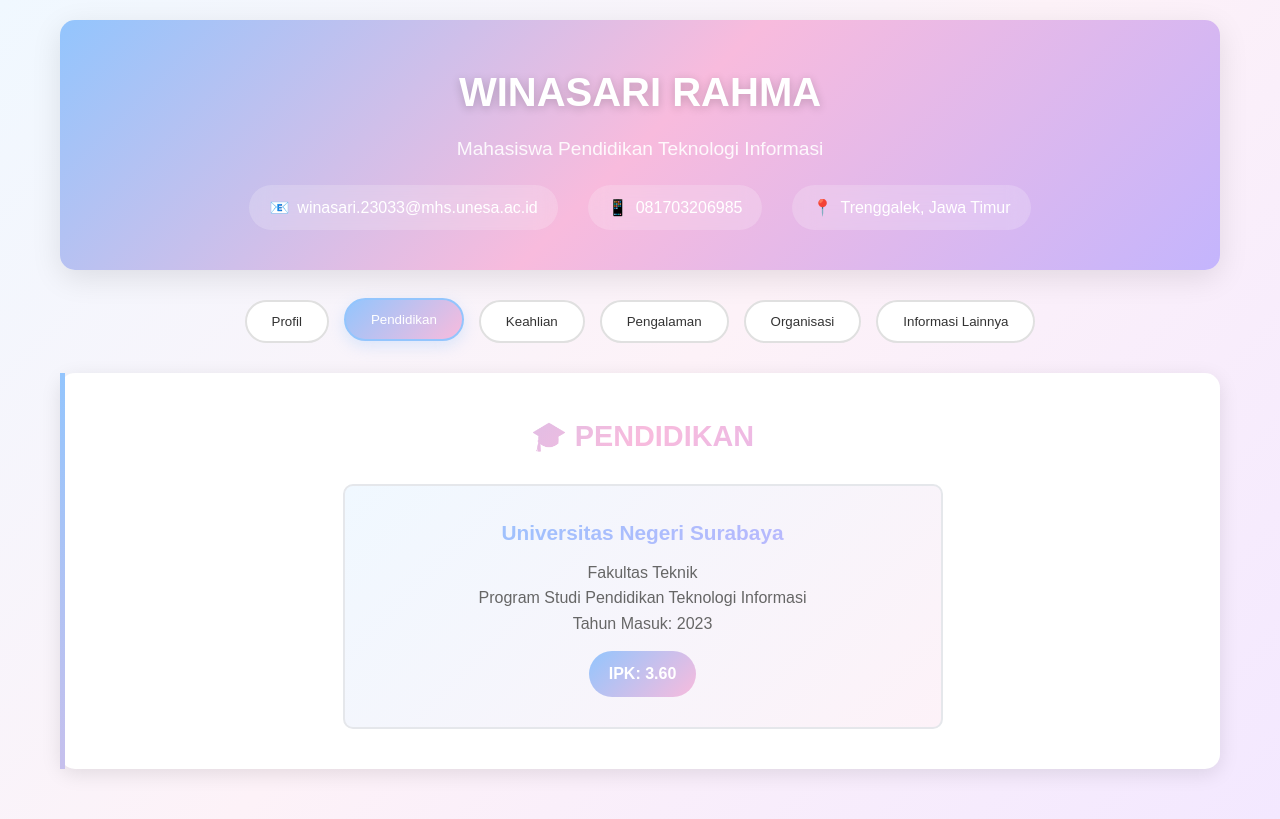
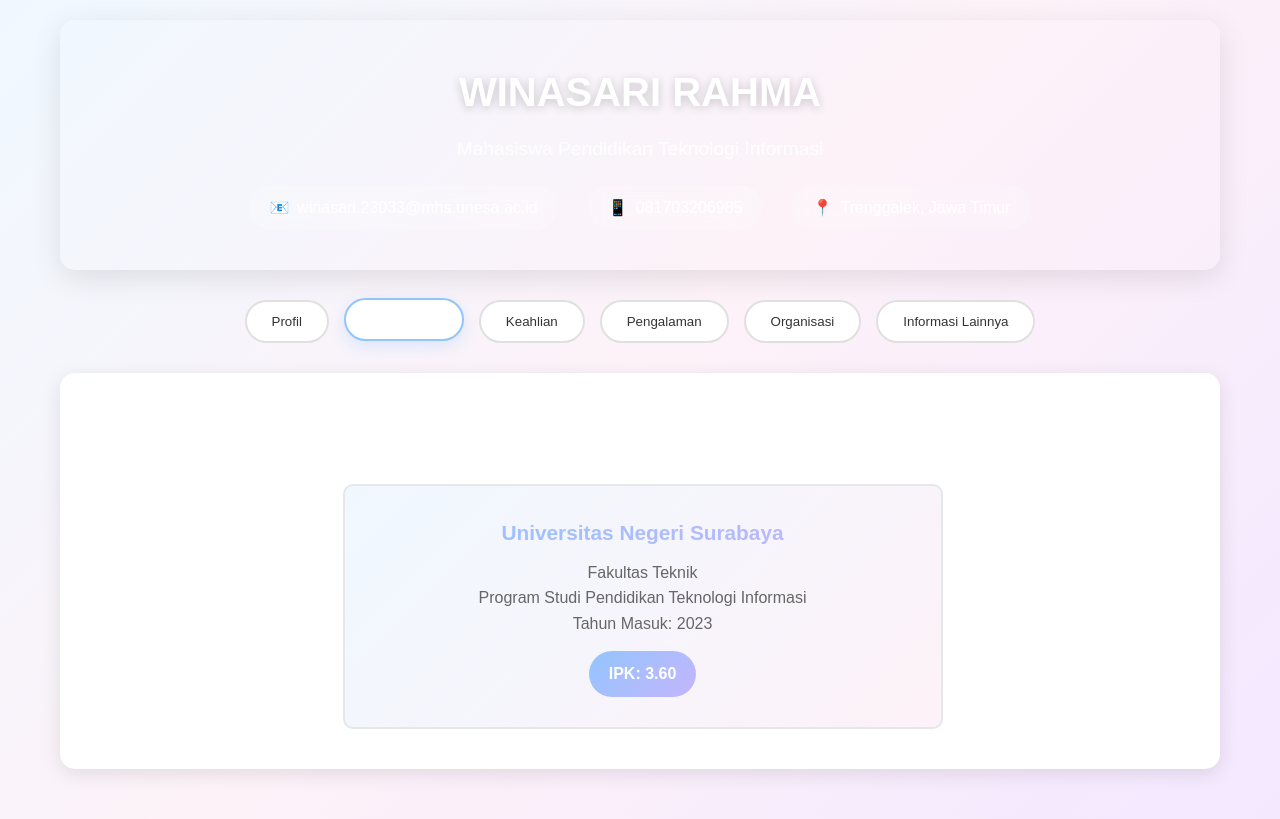
Before and after one commit to winasari23033/Portofolio, a plain HTML site: page Portofolio.html in a window 1280 px wide. Both pictures are taken after a click on the button "Pendidikan". Drawn offline with Linux system fonts and the light colour scheme.

Commit message:
Update Portofolio.html

```diff
--- a/Portofolio.html
+++ b/Portofolio.html
@@ -26,7 +26,7 @@
 
         /* Header */
         .header {
-            background: linear-gradient(135deg, #93c5fd 0%, #f8bbdd 50%, #c4b5fd 100%);
+            background: linear-gradient(135deg, #c4b5fd 100%);
             color: white;
             padding: 40px 30px;
             border-radius: 15px;
@@ -88,7 +88,7 @@
 
         .nav-btn:hover,
         .nav-btn.active {
-            background: linear-gradient(135deg, #93c5fd, #f8bbdd);
+            background: linear-gradient(135deg, #c4b5fd);
             color: white;
             border-color: #93c5fd;
             transform: translateY(-2px);
@@ -104,7 +104,7 @@
             margin-bottom: 30px;
             display: none;
             border-left: 5px solid transparent;
-            border-image: linear-gradient(135deg, #93c5fd, #f8bbdd, #c4b5fd) 1;
+            border-image: linear-gradient(135deg,#c4b5fd) 1;
         }
 
         .content-section.active {
@@ -125,7 +125,7 @@
 
         .section-title {
             font-size: 1.8rem;
-            background: linear-gradient(135deg, #93c5fd, #f8bbdd, #c4b5fd);
+            background: linear-gradient(135deg, #c4b5fd);
             -webkit-background-clip: text;
             -webkit-text-fill-color: transparent;
             background-clip: text;
@@ -172,7 +172,7 @@
         }
 
         .gpa {
-            background: linear-gradient(135deg, #93c5fd, #f8bbdd);
+            background: linear-gradient(135deg, #93c5fd, #c4b5fd);
             color: white;
             padding: 10px 20px;
             border-radius: 25px;
@@ -213,7 +213,7 @@
         }
 
         .skill-tag {
-            background: linear-gradient(135deg, #93c5fd, #f8bbdd);
+            background: linear-gradient(135deg, #93c5fd, #c4b5fd);
             color: white;
             padding: 8px 15px;
             border-radius: 20px;
@@ -312,7 +312,7 @@
 
         .portfolio-link, .github-link {
             display: inline-block;
-            background: linear-gradient(135deg, #93c5fd, #f8bbdd);
+            background: linear-gradient(135deg, #93c5fd, #c4b5fd);
             color: white;
             padding: 15px 30px;
             border-radius: 25px;
@@ -323,7 +323,7 @@
         }
 
         .portfolio-link:hover, .github-link:hover {
-            background: linear-gradient(135deg, #60a5fa, #f472b6);
+            background: linear-gradient(135deg, #60a5fa);
             transform: translateY(-2px);
             box-shadow: 0 5px 15px rgba(147, 197, 253, 0.3);
         }
```
